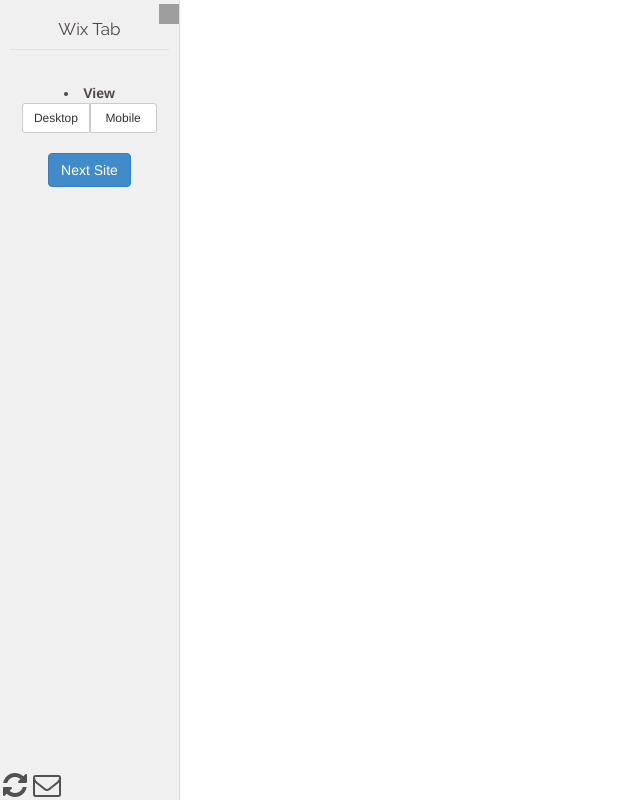
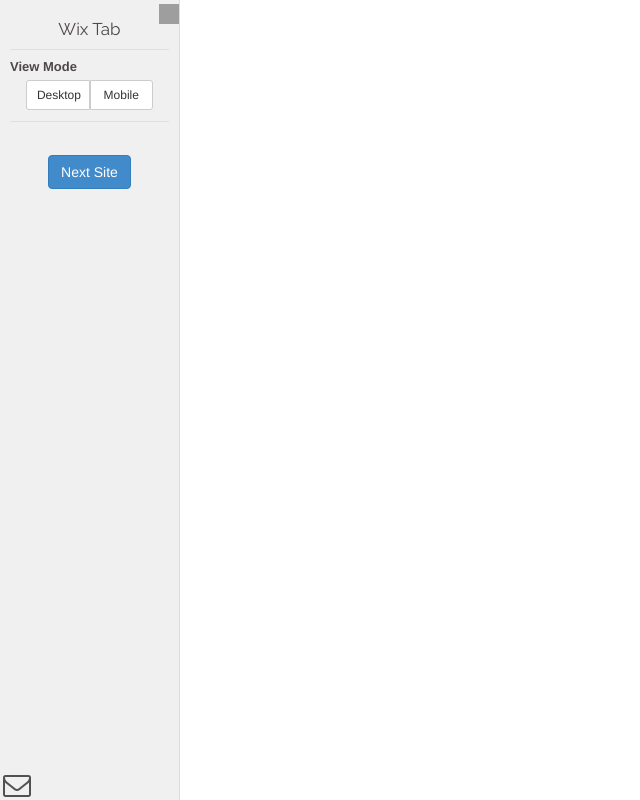
Before and after one commit to eyal0s/Wix-Tabs-beta, a browser extension: page wixtabs.html in a window 1280 px wide. Shown: the whole page, without its empty margins (0-640 px from the left). Drawn offline with Linux system fonts and the light colour scheme; no server answers; grey boxes are pictures that could not be loaded.

Commit message:
ready for new version update - 0.334

```diff
--- a/application.js
+++ b/application.js
@@ -1,7 +1,5 @@
 /*By Eyal Benezra
-ver 0.332
-
-
+ver 0.334
 */
 
 // analytics
@@ -23,7 +21,7 @@ $(document).ready(function() {
     //refreshCacheAfterUpdating();
     //var feed = "https://dl.dropboxusercontent.com/u/54065586/feed.json";
     var feed = "https://dl.dropboxusercontent.com/u/54065586/feeder.json";
-    var sitesList = localStorage.wixSitesList;
+    var sitesList = localStorage.wixSiteszList;
 
     //if (lastUpdate) {};
     // case version was updated. get new sites from the feed
@@ -32,14 +30,20 @@ $(document).ready(function() {
     //     localStorage.refreshFlag = false;
     // }
 
-    if (typeof sitesList != "undefined" && sitesList.length > 0 && JSON.parse(sitesList).length > 0) {
-        showSite(JSON.parse(sitesList));
-    } else {
-        $.get(feed, function(obj) {
-            localStorage.wixSitesList = JSON.stringify(obj);
-            showSite(JSON.parse(obj));
-        });
-    }
+    // if (typeof sitesList != "undefined" && sitesList.length > 0 && JSON.parse(sitesList).length > 0) {
+    //     showSite(JSON.parse(sitesList));
+    // } else {
+    //     $.get(feed, function(obj) {
+    //         sitesList = JSON.stringify(obj);
+    //         showSite(JSON.parse(obj));
+    //     });
+    // }
+
+
+    $.get(feed, function(obj) {
+        sitesList = JSON.stringify(obj);
+        showSite(JSON.parse(obj));
+    });
 
     $('#wixtabs .toggle').click(function(e) {
         e.preventDefault();
@@ -68,11 +72,11 @@ $(document).ready(function() {
 
     });
 
-    $('#wixtabs .refresh').click(function(e) {
-        e.preventDefault();
-        refreshCache();
-        location.reload(); // Reloads the current document
-    });
+    // $('#wixtabs .refresh').click(function(e) {
+    //     e.preventDefault();
+    //     refreshCache();
+    //     location.reload(); // Reloads the current document
+    // });
 
     $(".refresh").tooltip();
     $(".contact").tooltip();
@@ -86,12 +90,9 @@ function showSite(sitesList) {
     // get a new site object from the feed
     siteKey = Math.round((sitesList.length - 1) * Math.random());
     obj = sitesList[siteKey];
-    console.log(localStorage.wixSitesList);
-    console.log("site is: " + obj['Url'] + " index is: " + siteKey);
     sitesList.splice(siteKey, 1);
-    localStorage.wixSitesList = JSON.stringify(sitesList);
+    // localStorage.wixSitesList = JSON.stringify(sitesList);
     url = obj['Url'];
-    console.log(localStorage.wixSitesList);
 
     // display the chosen site
     $('iframe.startframe').attr('src', url);
@@ -151,6 +152,8 @@ function showSite(sitesList) {
         $("<hr class=\"nomargin\">").appendTo('.wixtabs .description');
 
     }
+
+
     // set view mode
     setViewMode(obj['Url']);
 }
--- a/stylesheet.css
+++ b/stylesheet.css
@@ -55,24 +55,24 @@
     color: #515151;
 }
 #view_toggle {
-    width: 75%;
-    margin: 0 auto;
+    width: 80%;
+    margin: 5px auto;
 }
 .wixtabs .next{
     margin: 20px auto;
 }
 
-.wixtabs .refresh {
+.wixtabs .contact {
     position: absolute;
     bottom: 0;
     margin-left: 3px;
 }
-.wixtabs .contact {
+/*.wixtabs .refresh {
     position: absolute;
     bottom: 0;
     margin-left: 33px;
     text-align: left;
-}
+}*/
 
 .wixtabs:hover {
     opacity: 1;
@@ -88,6 +88,7 @@
 .wixtabs .description {
     text-align: left;
     font-size: 13px;
+
 }
 .wixtabs .description li {
     margin: 2px 0px;
@@ -95,6 +96,19 @@
     line-height: 120%;
     list-style-type: none;
 }
+
+.toggle_view {
+    margin: 2px 0px;
+    padding: 4px 0px;
+    line-height: 120%;
+    list-style-type: none;
+}
+
+.toggle_view li  {
+    text-align: left;
+    font-size: 13px;
+}
+
 
 .flag {
     height: 18px;
--- a/wixtabs.html
+++ b/wixtabs.html
@@ -8,7 +8,9 @@
 <body style="width: 100%;padding:0;margin:0;overflow:hidden;" id="wixtabs">
 
     <!--Info Toolbar-->
-    <a href="./"><div id="toggle_open" class="toggle hide"></div></a>
+    <a href="./">
+        <div id="toggle_open" class="toggle hide"></div>
+    </a>
     <div class="wixtabs">
         <div id="toggle_close" class="toggle"></div>
         <div class="content">
@@ -17,9 +19,9 @@
                 <hr class="nomargin">
             </div>
             <div class="description"></div>
+            <div class="toggle_view">
+                <li><b>View Mode</b>
                     <br>
-        </div>
-        <li><b>View </b><br>
                     <div id="view_toggle" class="btn-group btn-group-justified">
                         <div class="btn-group">
                             <button type="button" class="btn btn-default btn-sm" id="desktop">Desktop
@@ -31,12 +33,16 @@
                         </div>
                     </div>
                 </li>
+            </div>
+            <hr class="nomargin">
+        </div>
+
         <button type="button" class="btn btn-primary next">Next Site</button>
-        <div class="refresh" data-toggle="tooltip" data-placement="top" title="Refresh site cache">
+    <!--     <div class="refresh" data-toggle="tooltip" data-placement="top" title="Refresh site cache">
             <a href="./">
                 <i class="fa fa-refresh fa-2x"></i>
             </a>
-        </div>
+        </div> -->
         <div data-toggle="tooltip" data-placement="top" title="Report bugs and share your thoughts" class="contact">
             <a href="mailto:eyalbe@wix.com">
                 <i class="fa fa-envelope-o fa-2x"></i>
```
Also changed, not shown: manifest.json. Lines whose indentation alone changed are shown as unchanged.
